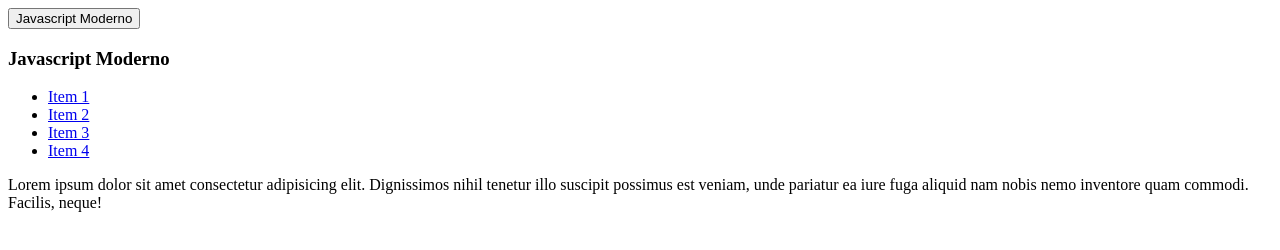
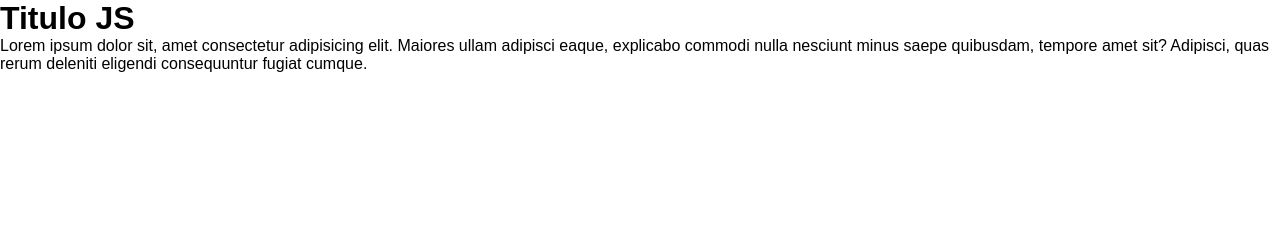
Before and after one commit to albecabrera/JavascriptModerno, a plain HTML site: page index.html in a window 1280 px wide. Drawn offline with Linux system fonts and the light colour scheme; a script that the page names is missing.

Commit message:
changed 2 JS

```diff
--- a/index.html
+++ b/index.html
@@ -5,34 +5,16 @@
   <meta charset="UTF-8">
   <meta name="viewport" content="width=device-width, initial-scale=1.0">
   <title>Javascript Moderno</title>
-  <link rel="stylesheet" href="bem.css">
+  <link rel="stylesheet" href="styles.css">
 </head>
+<h1>Titulo JS</h1>
 
 <body>
-  <button id="title">Javascript Moderno</button>
 
-  <h3 id="title">Javascript Moderno</h3>
-  <nav class="main-nav">
-    <ul class="main-menu">
-      <li class="main-menu__item">
-        <a href="#" class="main-menu__link">Item 1</a>
-      </li>
-      <li class="main-menu__item">
-        <a href="#" class="main-menu__link">Item 2</a>
-      </li>
-      <li class="main-menu__item">
-        <a href="#" class="main-menu__link">Item 3</a>
-      </li>
-      <li class="main-menu__item">
-        <a href="#" class="main-menu__link">Item 4</a>
-      </li>
-    </ul>
-  </nav>
+  <p>Lorem ipsum dolor sit, amet consectetur adipisicing elit. Maiores ullam adipisci eaque, explicabo commodi nulla
+    nesciunt minus saepe quibusdam, tempore amet sit? Adipisci, quas rerum deleniti eligendi consequuntur fugiat cumque.
+  </p>
 
-  <p>Lorem ipsum dolor sit amet consectetur adipisicing elit. Dignissimos nihil tenetur illo suscipit possimus est
-    veniam, unde pariatur ea iure fuga aliquid nam nobis nemo inventore quam commodi. Facilis, neque!</p>
-  <br>
-  <br>
 
 </body>
 <script src="script.js"></script>
```
Also changed, not shown: script.js (added, +36 -0 lines).
